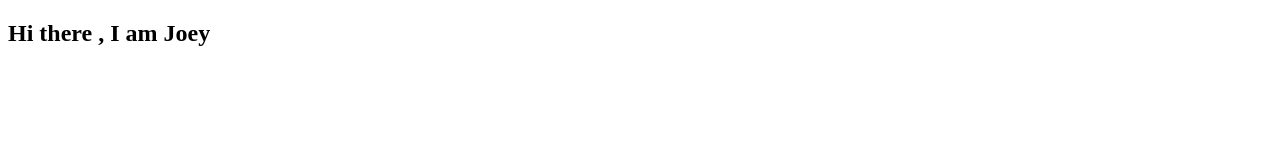
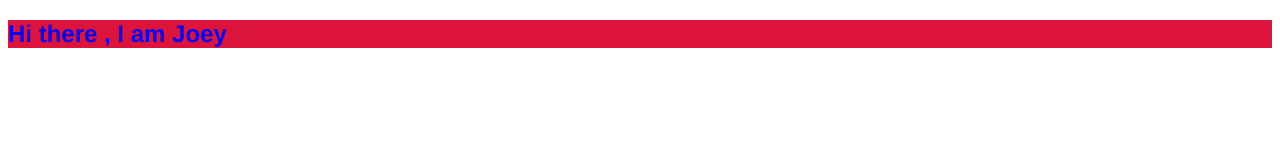
Before and after one commit to AlyAtalla/joeyandaly, a plain HTML site: page index.html in a window 1280 px wide. Drawn offline with Linux system fonts and the light colour scheme.

Commit message:
added style

```diff
--- a/style.css
+++ b/style.css
@@ -1,6 +1,6 @@
-.welcome-section{
+#welcome-section{
   color: blue;
-  background-color: azure;
+  background-color:crimson;
   font-family: 'Franklin Gothic Medium', 'Arial Narrow', Arial, sans-serif;
   font-weight: 600;
 }
```
